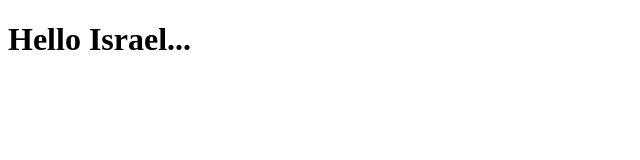
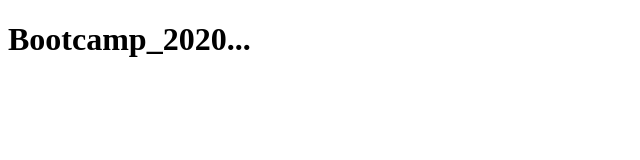
Before and after one commit to musamak1984/Bootcamp2020Samples, a plain HTML site: page index.html in a window 1280 px wide. Shown: the whole page, without its empty margins (0-640 px from the left). Drawn offline with Linux system fonts and the light colour scheme.

Commit message:
Update index.html

```diff
--- a/index.html
+++ b/index.html
@@ -6,6 +6,6 @@
     <title>Document</title>
 </head>
 <body>
-    <h1>Hello Israel...</h1>
+    <h1>Bootcamp_2020...</h1>
 </body>
 </html>
```
